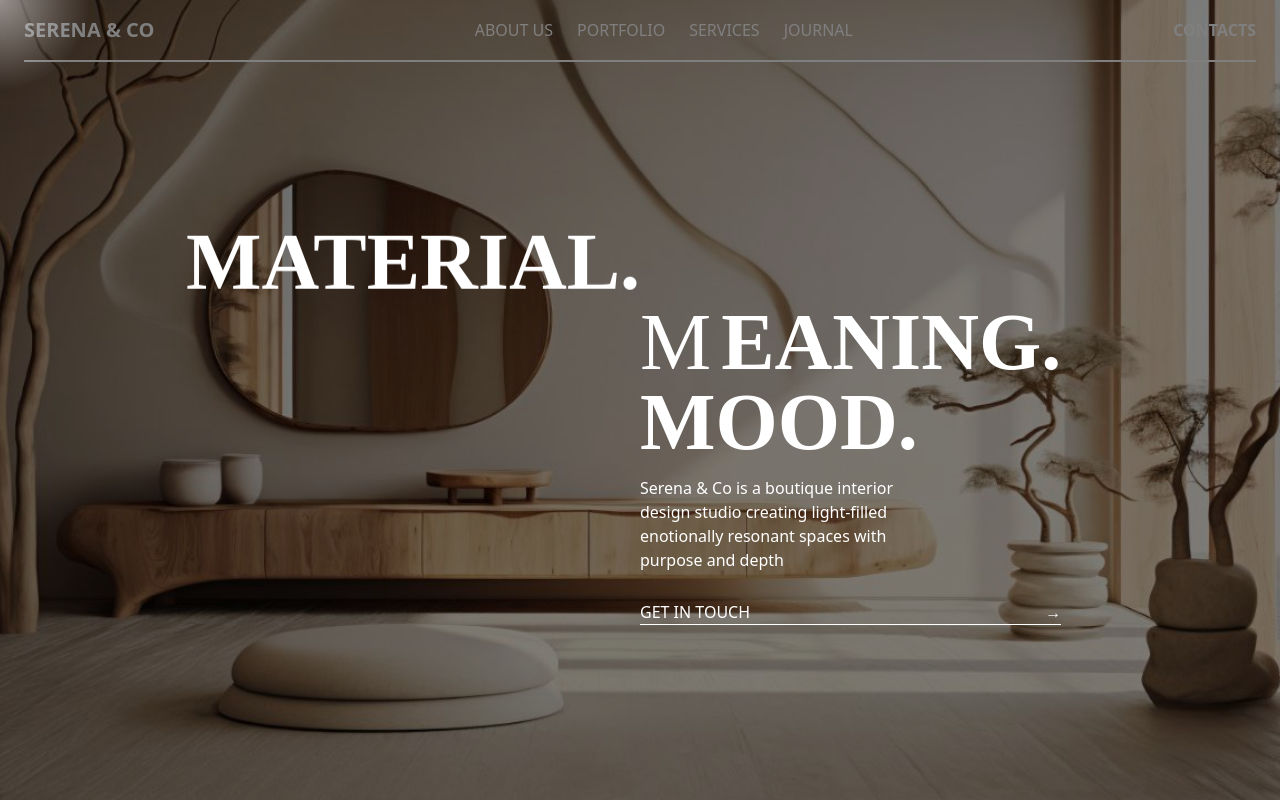
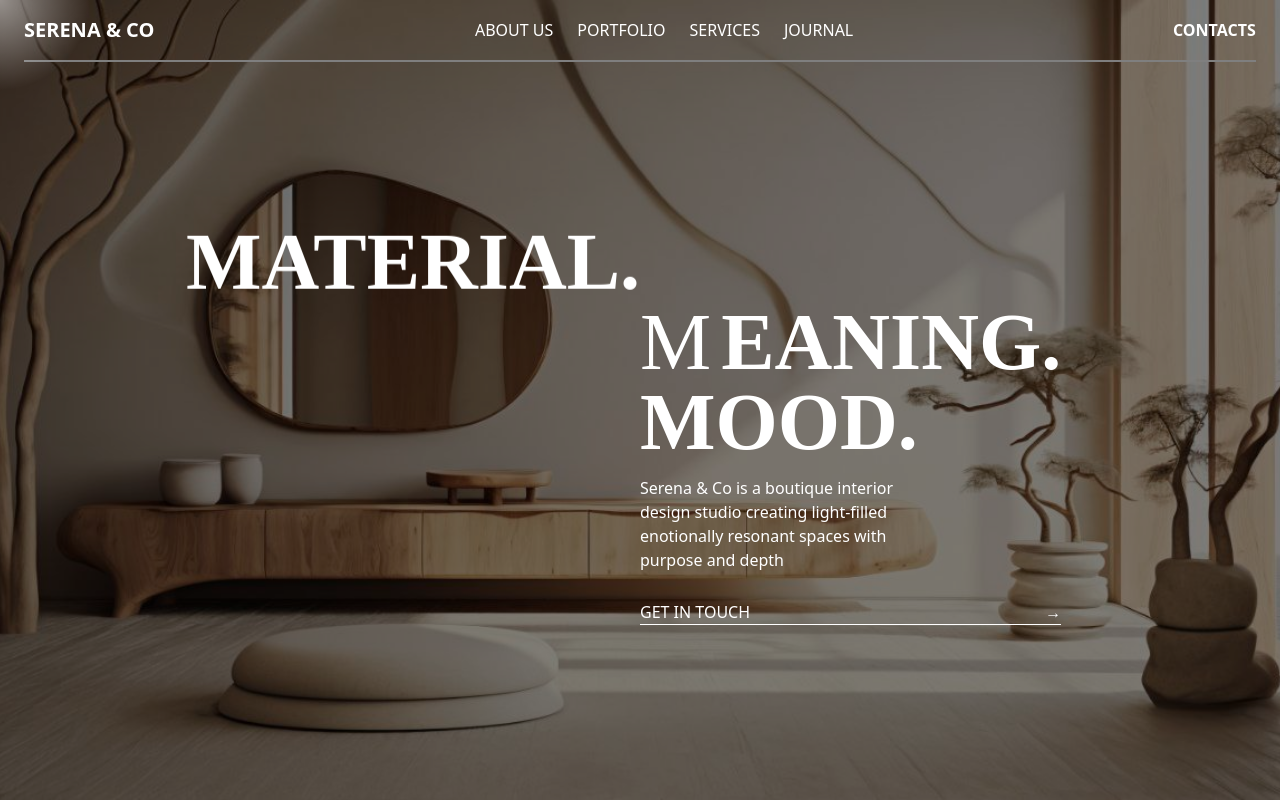
Before and after one commit to foidevans/Serena-co, a React (Vite) app: page / in a window 1280 px wide. Shown: the top 800 px of the page. Built offline with nearby package versions, Linux system fonts and the light colour scheme; no server answers; the database is empty.

Commit message:
Implemented framer motion in navbar

```diff
--- a/src/components/Navbar.jsx
+++ b/src/components/Navbar.jsx
@@ -1,34 +1,70 @@
 import React from "react";
+import { motion } from "framer-motion";
+
+const navItemVariant = {
+  hidden: { y: 18, opacity: 0 },
+  show: { y: 0, opacity: 1, transition: { duration: 0.55, ease: "easeOut" } },
+};
 
 const Navbar = () => {
   const handleScroll = (e, target) => {
     e.preventDefault();
     const el = document.querySelector(target);
-    if (el) {
-      el.scrollIntoView({ behavior: "smooth" });
-    }
+    if (el) el.scrollIntoView({ behavior: "smooth" });
   };
 
   return (
-    <header className="flex justify-between items-center px-6 py-4 text-white">
-      <h2 className="font-bold text-xl">SERENA & CO</h2>
+    <header className="flex items-center justify-between px-6 py-4 text-white relative z-20">
+      <motion.h2
+        className="font-bold text-xl"
+        initial={{ y: 12, opacity: 0 }}
+        animate={{ y: 0, opacity: 1 }}
+        transition={{ duration: 0.6, ease: "easeOut", delay: 0.15 }}
+        style={{ willChange: "transform, opacity" }}
+      >
+        SERENA & CO
+      </motion.h2>
 
-      <nav>
-        <ul className="flex gap-6">
-          <li><a href="#about" onClick={(e) => handleScroll(e, "#about")}>ABOUT US</a></li>
-          <li><a href="#portfolio" onClick={(e) => handleScroll(e, "#portfolio")}>PORTFOLIO</a></li>
-          <li><a href="#services" onClick={(e) => handleScroll(e, "#services")}>SERVICES</a></li>
-          <li><a href="#journal" onClick={(e) => handleScroll(e, "#journal")}>JOURNAL</a></li>
-        </ul>
-      </nav>
+      <motion.nav
+        initial="hidden"
+        animate="show"
+        style={{ willChange: "transform, opacity" }}
+        variants={{
+          hidden: {},
+          show: { transition: { staggerChildren: 0.12, delayChildren: 0.35 } },
+        }}
+      >
+        <motion.ul className="flex gap-6 items-center">
+          {[
+            { label: "ABOUT US", id: "#about" },
+            { label: "PORTFOLIO", id: "#portfolio" },
+            { label: "SERVICES", id: "#services" },
+            { label: "JOURNAL", id: "#journal" },
+          ].map((item) => (
+            <motion.li
+              key={item.label}
+              variants={navItemVariant}
+              className="list-none"
+            >
+              <a href={item.id} onClick={(e) => handleScroll(e, item.id)}>
+                {item.label}
+              </a>
+            </motion.li>
+          ))}
+        </motion.ul>
+      </motion.nav>
 
-      <a
+      <motion.a
         href="#contact"
         onClick={(e) => handleScroll(e, "#contact")}
         className="font-semibold"
+        initial={{ y: 18, opacity: 0 }}
+        animate={{ y: 0, opacity: 1 }}
+        transition={{ duration: 0.6, ease: "easeOut", delay: 0.65 }}
+        style={{ willChange: "transform, opacity" }}
       >
         CONTACTS
-      </a>
+      </motion.a>
     </header>
   );
 };
```
